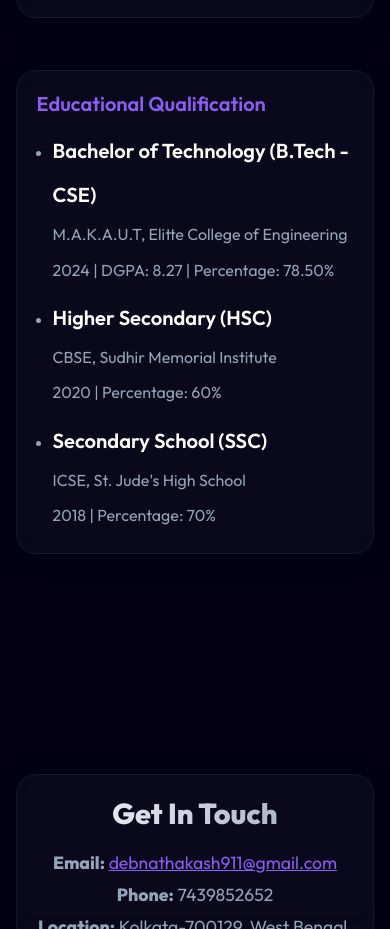
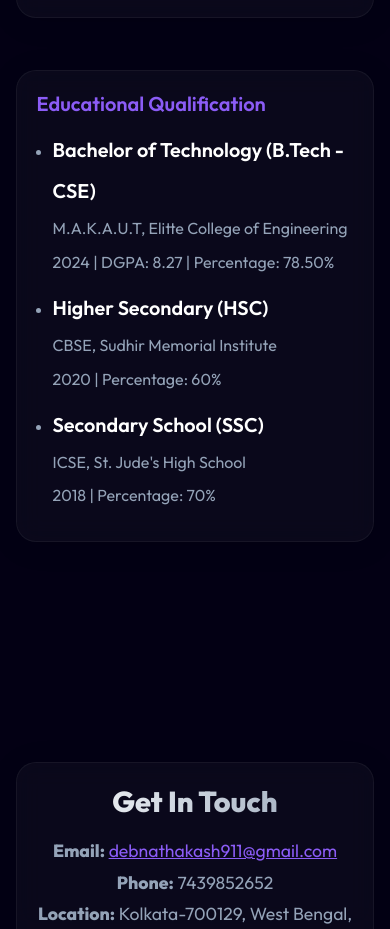
Before and after one commit to mahaakash11x/akash-portfolio, a Next.js app: page / in a window 390 px wide. Shown: the part 4866-5795 px from the top of the page. Built offline with nearby package versions, Linux system fonts and the light colour scheme.

Commit message:
updated it

```diff
--- a/src/app/globals.css
+++ b/src/app/globals.css
@@ -234,10 +234,14 @@ a:hover {
   line-height: 1.89;
   font-size: 1.0rem;
 }
-.education-list strong {
+.education-degree {
   font-size: 1.26rem;
   font-weight: 600;
   color: var(--text-primary);
+  display: inline;
+}
+.education-list li {
+  margin-bottom: 1rem;
 }
 
 
@@ -374,9 +378,20 @@ a:hover {
   }
 
   .education-list {
-    line-height: 2.2;
+    line-height: 2.1;
     font-size: 1.0rem;
     padding-left: 1rem;
+  }
+
+  .education-degree {
+  font-size: 1.24rem;
+  font-weight: 600;
+  color: var(--text-primary);
+  display: inline;
+}
+
+  .education-list li {
+    margin-bottom: 0.5rem;
   }
 
   .education-panel {
--- a/src/app/page.tsx
+++ b/src/app/page.tsx
@@ -192,9 +192,9 @@ export default function Home() {
           <div className="glass-panel education-panel" style={{ padding: '1.5rem' }}>
             <h3 className="education-title">Educational Qualification</h3>
             <ul className="education-list">
-              <li><strong>Bachelor of Technology (B.Tech - CSE)</strong><br/>M.A.K.A.U.T, Elitte College of Engineering<br/>2024 | DGPA: 8.27 | Percentage: 78.50%</li>
-              <li><strong style={{ marginTop: '0.5rem', display: 'inline-block' }}>Higher Secondary (HSC)</strong><br/>CBSE, Sudhir Memorial Institute<br/>2020 | Percentage: 60%</li>
-              <li><strong style={{ marginTop: '0.5rem', display: 'inline-block' }}>Secondary School (SSC)</strong><br/>ICSE, St. Jude&apos;s High School<br/>2018 | Percentage: 70%</li>
+              <li><strong className="education-degree">Bachelor of Technology (B.Tech - CSE)</strong><br/>M.A.K.A.U.T, Elitte College of Engineering<br/>2024 | DGPA: 8.27 | Percentage: 78.50%</li>
+              <li><strong className="education-degree">Higher Secondary (HSC)</strong><br/>CBSE, Sudhir Memorial Institute<br/>2020 | Percentage: 60%</li>
+              <li><strong className="education-degree">Secondary School (SSC)</strong><br/>ICSE, St. Jude&apos;s High School<br/>2018 | Percentage: 70%</li>
             </ul>
           </div>
 
```
